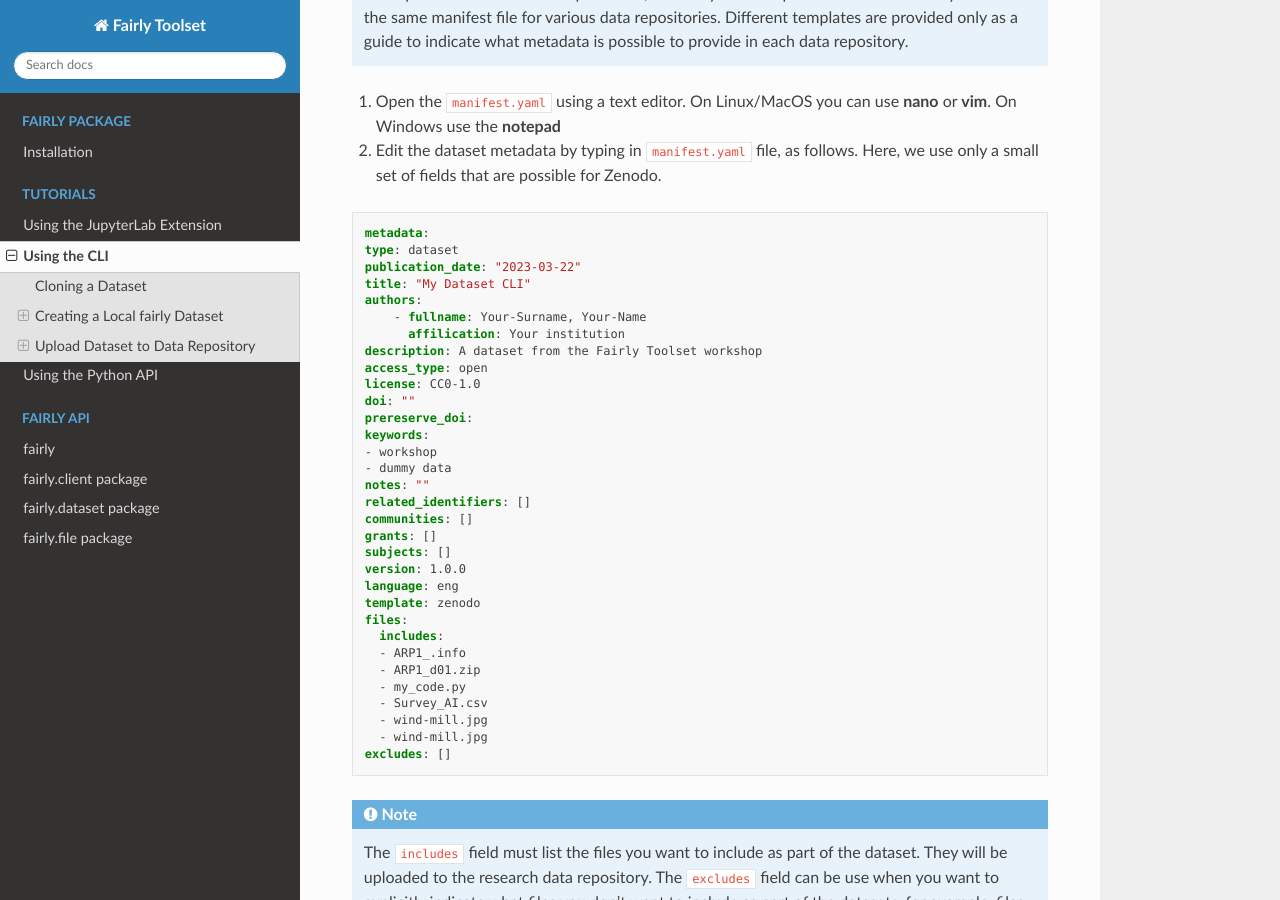
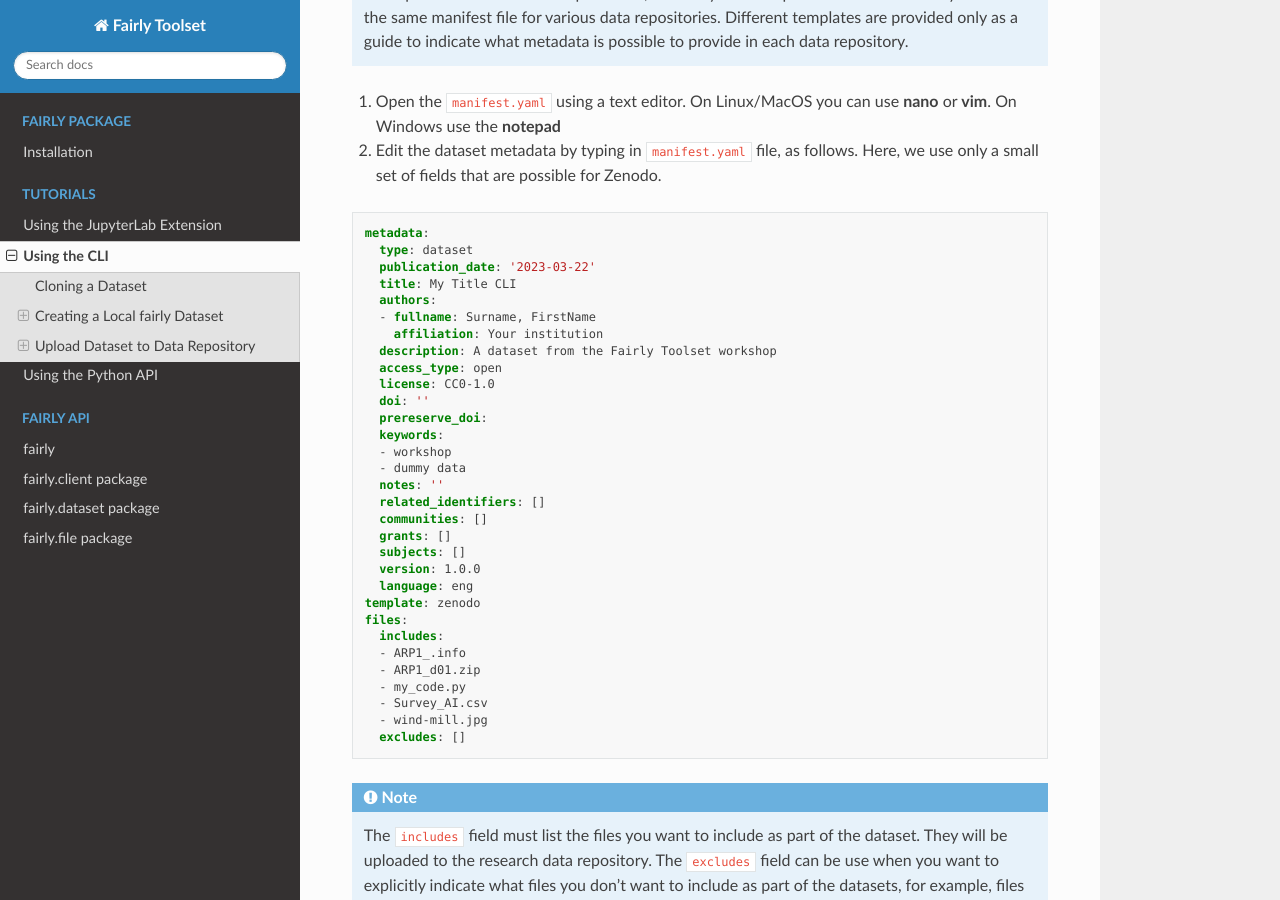
Before and after one commit to ITC-CRIB/fairly, a Sphinx documentation site: the page built from docs/tutorials/cli.rst, in a window 1280 px wide and 900 px high, scrolled down 2528 px. Built offline with Sphinx 7.4.7 and the Read the Docs theme 2.0.0, drawn with Linux system fonts in a browser that asks for light colours.

Commit message:
Update cli.rst

```diff
--- a/docs/tutorials/cli.rst
+++ b/docs/tutorials/cli.rst
@@ -116,27 +116,27 @@ However, if you are not sure which repository you will use to publish a dataset,
 .. code-block:: yaml
 
    metadata:
-   type: dataset
-   publication_date: "2023-03-22"
-   title: "My Dataset CLI"
-   authors:
-       - fullname: Your-Surname, Your-Name
-         affilication: Your institution
-   description: A dataset from the Fairly Toolset workshop
-   access_type: open
-   license: CC0-1.0
-   doi: ""
-   prereserve_doi:
-   keywords:
-   - workshop
-   - dummy data
-   notes: ""
-   related_identifiers: []
-   communities: []
-   grants: []
-   subjects: []
-   version: 1.0.0
-   language: eng
+     type: dataset
+     publication_date: '2023-03-22'
+     title: My Title CLI
+     authors:
+     - fullname: Surname, FirstName
+       affiliation: Your institution
+     description: A dataset from the Fairly Toolset workshop
+     access_type: open
+     license: CC0-1.0
+     doi: ''
+     prereserve_doi:
+     keywords:
+     - workshop
+     - dummy data
+     notes: ''
+     related_identifiers: []
+     communities: []
+     grants: []
+     subjects: []
+     version: 1.0.0
+     language: eng
    template: zenodo
    files:
      includes:
@@ -145,8 +145,8 @@ However, if you are not sure which repository you will use to publish a dataset,
      - my_code.py
      - Survey_AI.csv
      - wind-mill.jpg
-     - wind-mill.jpg
-   excludes: []
+     excludes: []
+
 
 
 .. note::
```
